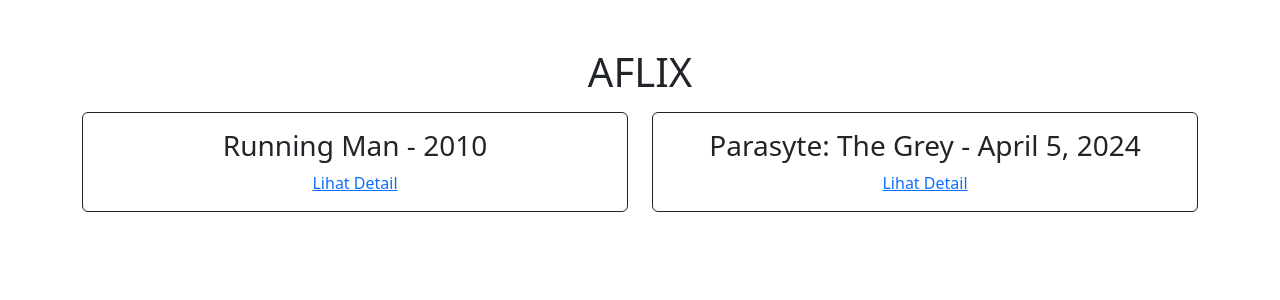
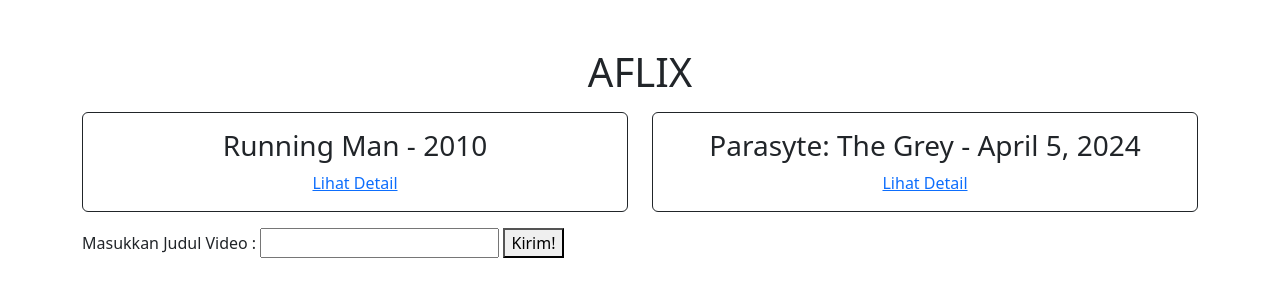
Before and after one commit to AdaliCode/web-streaming-ariiq, a PHP site: page / in a window 1280 px wide. Shown: the top 300 px of the page. Run offline with PHP 8.4, Linux system fonts and the light colour scheme.

Commit message:
- mengubah nama file detail - menerapkan POST: 1. membuat file tambah.php beserta isi 2. index.php : membuat form tambah dengan method post

```diff
--- a/index.php
+++ b/index.php
@@ -30,12 +30,16 @@ $data_video_streaming = array(
                     <div class="card border border-dark">
                         <div class="card-body text-center">
                             <h3><?= $dvs['judul_video']; ?> - <?= $dvs['release']; ?></h3>
-                            <a href="detail-video.php?judul=<?= $dvs['judul_video']; ?>&ep=<?= $dvs['Episode']; ?>">Lihat Detail</a>
+                            <a href="detail.php?judul=<?= $dvs['judul_video']; ?>&ep=<?= $dvs['Episode']; ?>">Lihat Detail</a>
                         </div>
                     </div>
                 </div>
             <?php endforeach; ?>
         </div>
+        <form action="tambah.php" method="post">
+            Masukkan Judul Video : <input type="text" name="judul">
+            <button type="submit" name="submit">Kirim!</button>
+        </form>
     </div>
     <script src="https://cdn.jsdelivr.net/npm/bootstrap@5.3.3/dist/js/bootstrap.bundle.min.js" integrity="sha384-YvpcrYf0tY3lHB60NNkmXc5s9fDVZLESaAA55NDzOxhy9GkcIdslK1eN7N6jIeHz" crossorigin="anonymous"></script>
 </body>
```
Also changed, not shown: tambah.php (added, +15 -0 lines), detail.php (renamed from detail-video.php).
